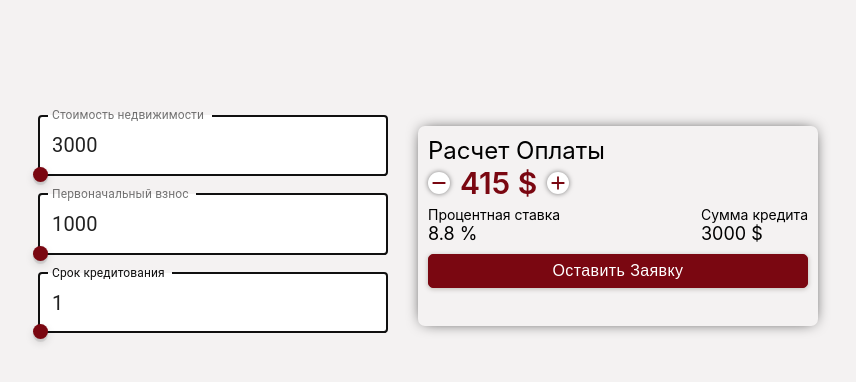
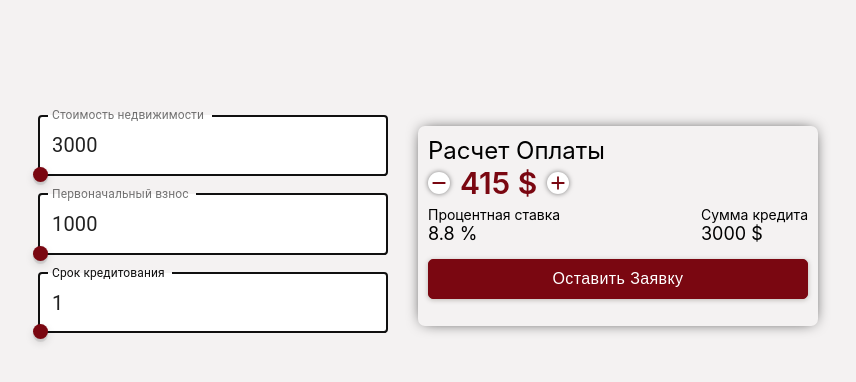
Before and after one commit to AGCakza/atlanta-test, a React (Create React App) app: page / in a window 1280 px wide. Shown: the top 382 px of the page, without its empty margins (152-1008 px from the left). Built offline with nearby package versions, Linux system fonts and the light colour scheme.

Commit message:
little fix mt

```diff
--- a/src/index.css
+++ b/src/index.css
@@ -100,8 +100,8 @@ code {
   justify-content: center;
   font-size: 16px;
   border-radius: 5px;
-  margin: 10px 0;
-  height: 34px;
+  margin: 15px 0;
+  height: 40px;
   width: 100%;
   -webkit-box-shadow: 0 1px 5px 0.1px rgb(32 22 0 / 26%);
   box-shadow: 0 1px 5px 0.1px rgb(32 22 0 / 26%);
```
